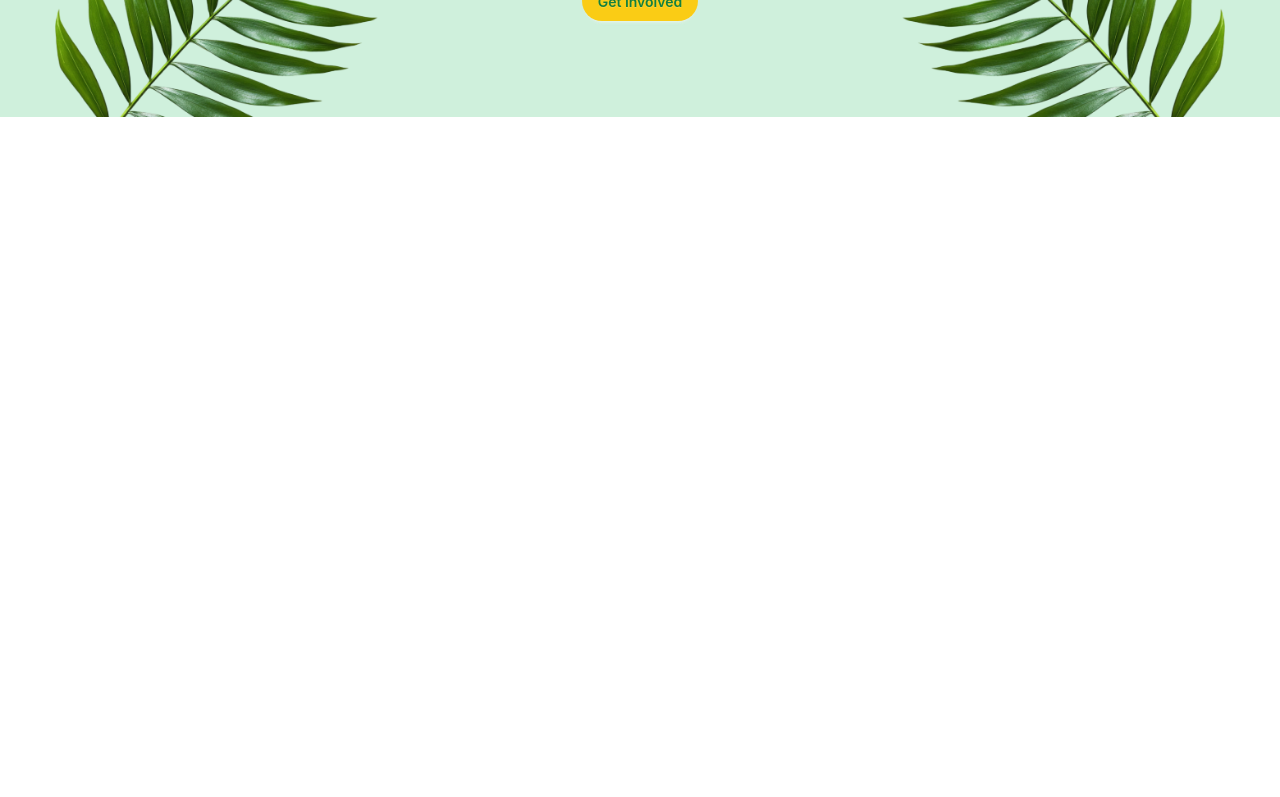
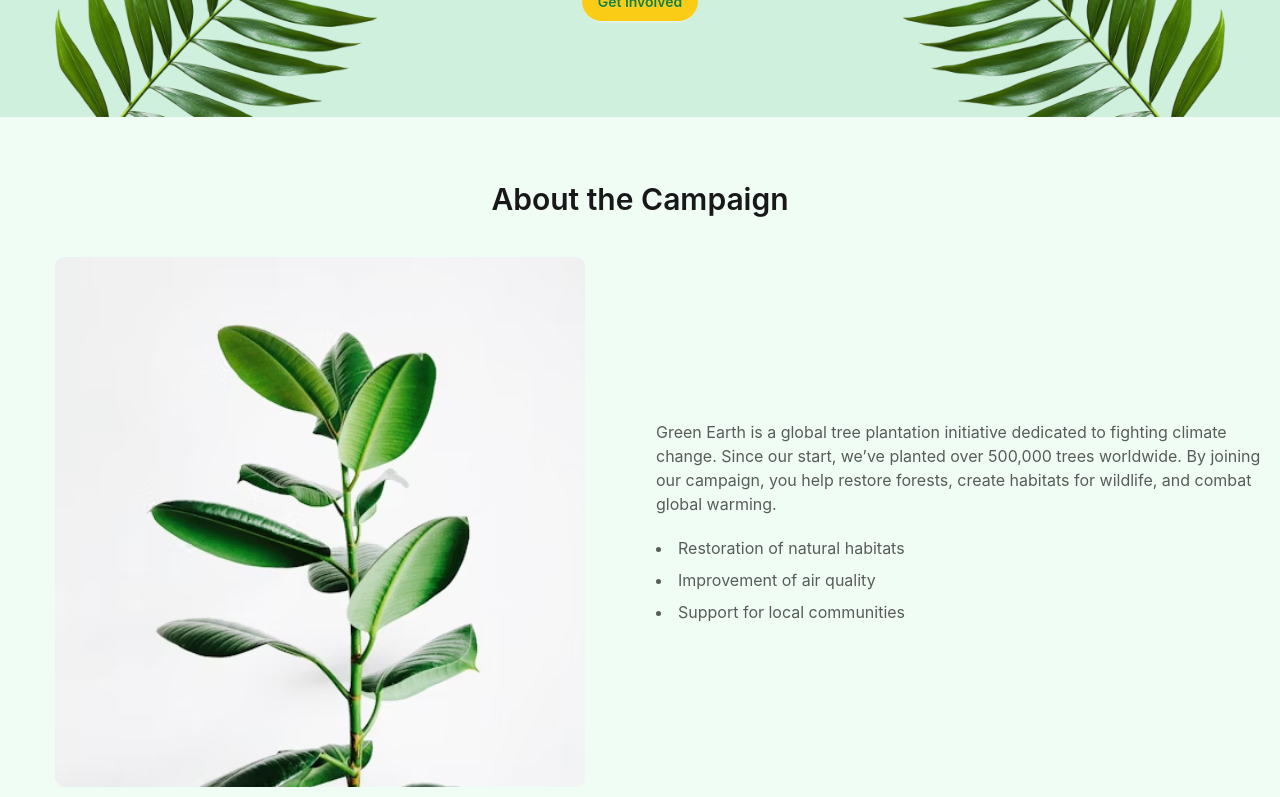
Before and after one commit to ruhit1000/green-earth-project-react, a React (Vite) app: page / in a window 1280 px wide. Shown: the part 300-1097 px from the top of the page. Before the commit the page ends 800 px from the top, so only its background shows below. Built offline with nearby package versions, Linux system fonts and the light colour scheme.

Commit message:
About Campaign, Impact, Plant Tree, Footer section added

```diff
--- a/src/App.jsx
+++ b/src/App.jsx
@@ -1,10 +1,14 @@
 import React from 'react';
 import Navbar from './Components/Navbar/Navbar';
 import Banner from './Components/Banner/Banner';
+import AboutCampaign from './Components/AboutCampaign/AboutCampaign';
+import OurImpact from './Components/OurImpact/OurImpact';
+import PlantTree from './Components/PlantTree/PlantTree';
+import CopyRight from './Components/CopyRight/CopyRight';
 
 const App = () => {
   return (
-    <>
+    <body className='bg-[#F0FDF4]'>
       <header>
         <nav>
           <Navbar></Navbar>
@@ -13,7 +17,24 @@ const App = () => {
           <Banner></Banner>
         </section>
       </header>
-    </>
+
+      <main>
+        <section>
+          <AboutCampaign></AboutCampaign>
+        </section>
+
+        <section>
+          <OurImpact></OurImpact>
+        </section>
+
+        <section>
+          <PlantTree></PlantTree>
+        </section>
+      </main>
+      <footer>
+        <CopyRight></CopyRight>
+      </footer>
+    </body>
   );
 };
 
--- /dev/null
+++ b/src/Components/AboutCampaign/AboutCampaign.jsx
@@ -0,0 +1,31 @@
+import React from 'react';
+import aboutImage from '../../assets/about.png'
+
+const AboutCampaign = () => {
+    return (
+        <div className='w-[95%] md:container mx-auto my-10 md:my-16'>
+            <h2 className='font-semibold text-3xl text-center mb-10'>About the Campaign</h2>
+            <div className="grid grid-cols-1 gap-5 lg:gap-0 lg:grid-cols-2 items-center">
+                <div className="mx-auto">
+                    <img src={aboutImage} alt="" />
+                </div>
+                <div className="w-[95%] mx-auto">
+                    <p className="opacity-70 mb-5">
+                        Green Earth is a global tree plantation initiative dedicated to fighting
+                        climate change. Since our start, we’ve planted over 500,000 trees
+                        worldwide. By joining our campaign, you help restore forests, create
+                        habitats for wildlife, and combat global warming.
+                    </p>
+                    <ul className="opacity-70 list-disc list-inside space-y-2">
+                        <li>Restoration of natural habitats</li>
+                        <li>Improvement of air quality</li>
+                        <li>Support for local communities</li>
+                    </ul>
+                </div>
+            </div>
+
+        </div>
+    );
+};
+
+export default AboutCampaign;
--- /dev/null
+++ b/src/Components/CopyRight/CopyRight.jsx
@@ -0,0 +1,14 @@
+import React from 'react';
+
+const CopyRight = () => {
+    return (
+        <div className='footer footer-horizontal footer-center text-white bg-[#14532D] p-6'>
+            <aside>
+                <p>© 2025 Green Earth. All Rights Reserved.</p>
+            </aside>
+
+        </div>
+    );
+};
+
+export default CopyRight;
--- /dev/null
+++ b/src/Components/OurImpact/OurImpact.jsx
@@ -0,0 +1,29 @@
+import React from 'react';
+
+const OurImpact = () => {
+    return (
+        <div className='bg-[#CFF0DC] py-15'>
+            <div className="w-[95%] md:container mx-auto">
+                <h2 className="font-semibold text-3xl text-center mb-10">Our Impact</h2>
+                <div className="grid grid-cols-1 sm:grid-cols-3 gap-10 text-center">
+                    <div className="bg-white rounded-lg py-10">
+                        <h2 className="text-[#15803D] text-3xl font-semibold">500k+</h2>
+                        <p className="text-[#09090B] text-sm">Trees Planted</p>
+                    </div>
+                    <div className="bg-white rounded-lg py-10">
+                        <h2 className="text-[#15803D] text-3xl font-semibold">100k+</h2>
+                        <p className="text-[#09090B] text-sm">Communities Supported</p>
+                    </div>
+                    <div className="bg-white rounded-lg py-10">
+                        <h2 className="text-[#15803D] text-3xl font-semibold">50%</h2>
+                        <p className="text-[#09090B] text-sm">Air Quality Improvement</p>
+                    </div>
+                    <div />
+                </div>
+            </div>
+
+        </div>
+    );
+};
+
+export default OurImpact;
--- /dev/null
+++ b/src/Components/PlantTree/PlantTree.jsx
@@ -0,0 +1,35 @@
+import React from 'react';
+import ButtonPrimary from '../ButtonPrimary/ButtonPrimary';
+
+const PlantTree = () => {
+    return (
+        <div className='bg-[#166534] py-15'>
+            <div className="w-[95%] md:container mx-auto">
+                <h2 className="font-semibold text-3xl text-white text-center mb-6">
+                    Plant a Tree Today
+                </h2>
+                <div className="bg-[#15803D] p-10 max-w-162.5 mx-auto rounded-xl space-y-3">
+                    <input
+                        className="w-full bg-white rounded-lg p-3"
+                        type="text"
+                        name=""
+                        id=""
+                        placeholder="Your Name"
+                    />
+                    <input
+                        className="w-full bg-white rounded-lg p-3"
+                        type="email"
+                        name=""
+                        id=""
+                        placeholder="Your Email Address"
+                    />
+                    <button className="btn bg-[#FACC15] text-[#15803D] rounded-full border-0 w-full">
+                        Donate Now
+                    </button>
+                </div>
+            </div>
+        </div>
+    );
+};
+
+export default PlantTree;
```
